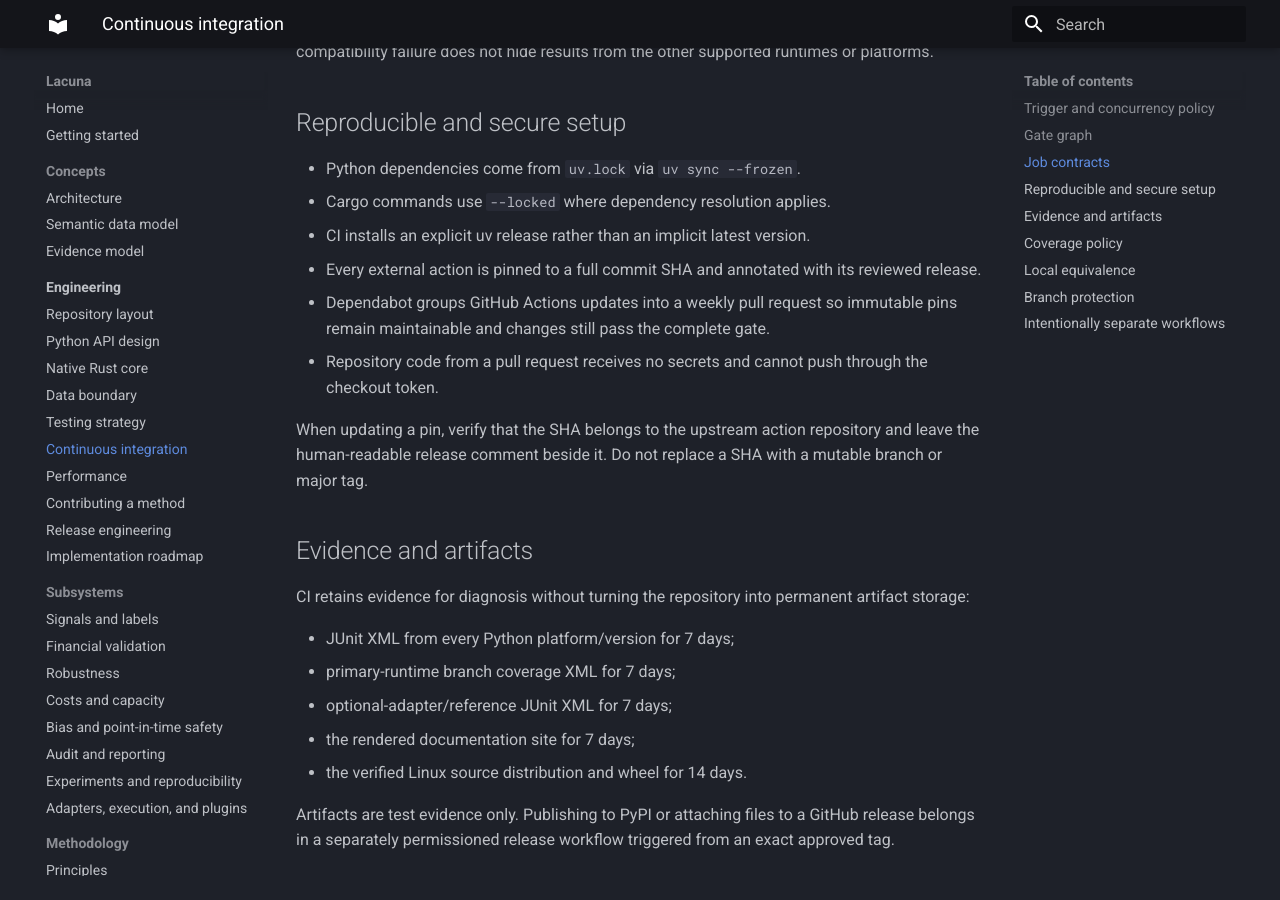
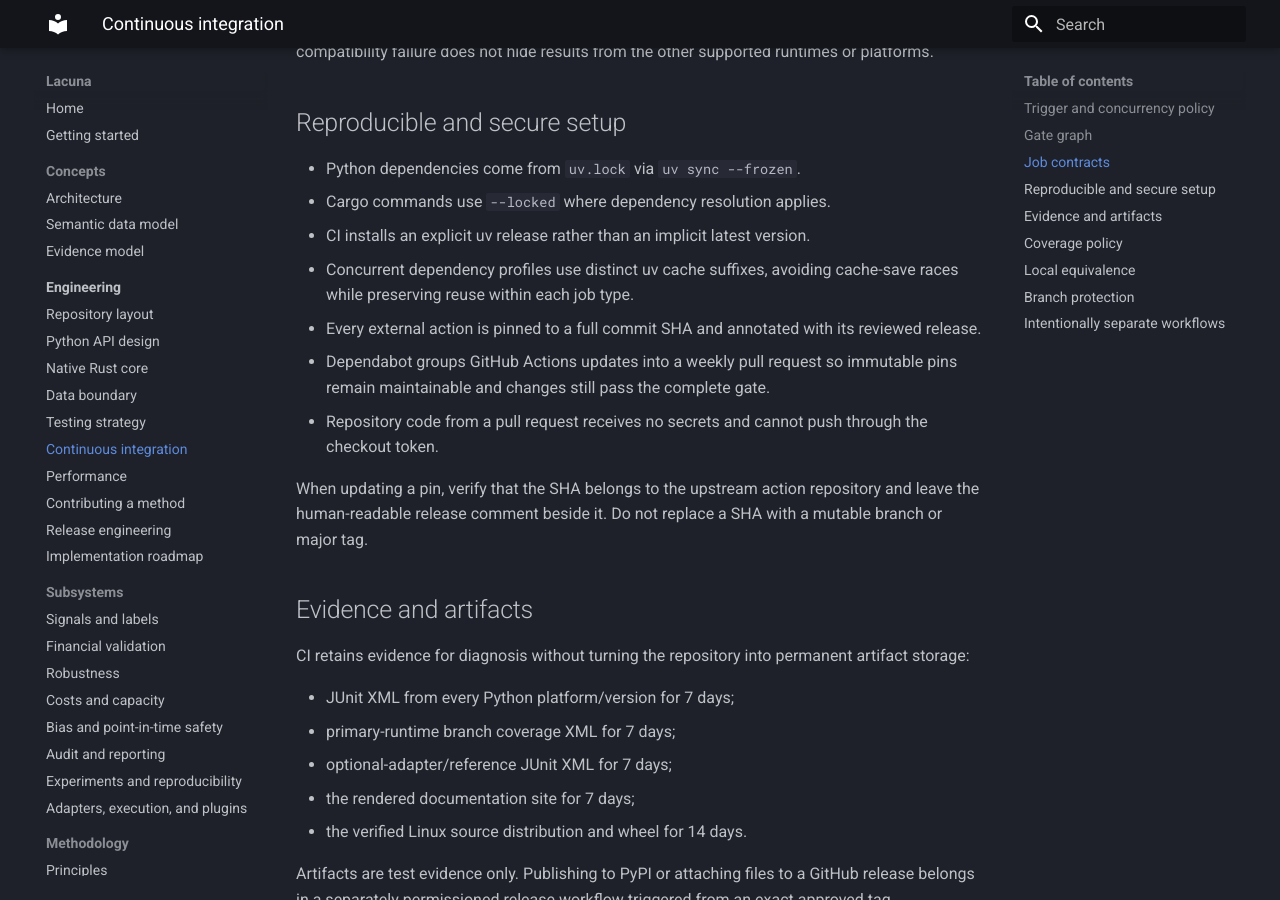
Before and after one commit to eyenoticeall/Lacuna, an MkDocs documentation site: the page built from docs/development/continuous-integration.md, in a window 1280 px wide and 900 px high, scrolled down 1505 px. Built offline with MkDocs 1.6.1 and Material for MkDocs 9.7.7, drawn with Linux system fonts in a browser that asks for light colours.

Commit message:
ci: isolate dependency caches by job profile

```diff
--- a/docs/development/continuous-integration.md
+++ b/docs/development/continuous-integration.md
@@ -50,6 +50,8 @@ failure does not hide results from the other supported runtimes or platforms.
 - Python dependencies come from `uv.lock` via `uv sync --frozen`.
 - Cargo commands use `--locked` where dependency resolution applies.
 - CI installs an explicit uv release rather than an implicit latest version.
+- Concurrent dependency profiles use distinct uv cache suffixes, avoiding cache-save races while
+  preserving reuse within each job type.
 - Every external action is pinned to a full commit SHA and annotated with its reviewed release.
 - Dependabot groups GitHub Actions updates into a weekly pull request so immutable pins remain
   maintainable and changes still pass the complete gate.
```
Also changed, not shown: 1 other file.
